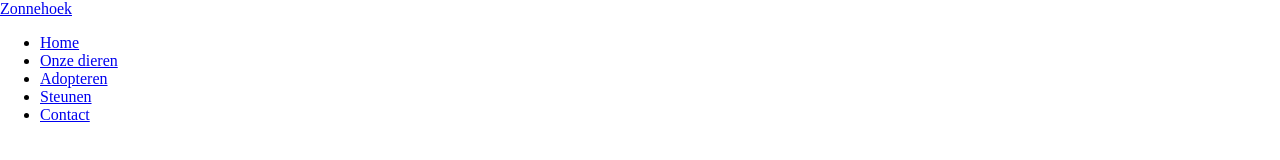
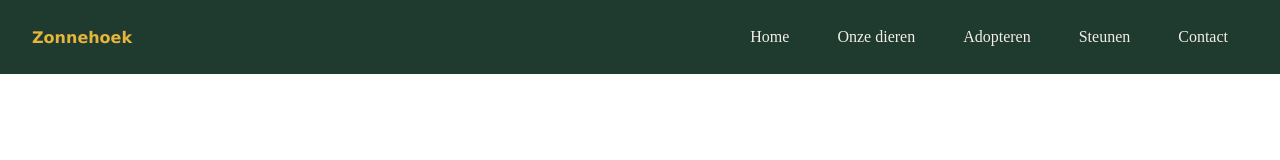
Before and after one commit to sebastien-anslot/webtechnology, a plain HTML site: page labo-04/navigatie/index.html in a window 1280 px wide. Drawn offline with Linux system fonts and the light colour scheme.

Commit message:
nivigatie

```diff
--- a/labo-04/navigatie/css/stijl.css
+++ b/labo-04/navigatie/css/stijl.css
@@ -2,7 +2,46 @@
 
 /* === tokens === */
 :root {
-
+    --balk:#1f3a2e;
+    --tekst: #f3efe6;
+    --accent: #e6b53c;
+    --font: Verdana;
 }
 
 /* === your rules === */
+/*boxen*/
+header {
+    display:flex;
+    justify-content: space-between;
+    background-color: var(--balk);
+    padding: 1rem 2rem;
+}
+
+ul {
+    display: flex;
+    padding-left: 0;
+    margin:0;
+    gap: 0.5rem;
+    list-style: none;
+}
+/*inhoud*/
+.logo{
+    color: var(--accent);
+    text-decoration: none;
+    font-weight: 800;
+    display: grid;
+    place-items: center;
+    font-family: var(--font);
+}
+nav a {
+    text-decoration: none;
+    color: var(--tekst);
+    display: block;
+    padding: 0.75rem 1.25rem;
+    border-radius: 0.5rem;
+}
+nav a:hover,
+nav a:focus{
+    background-color: var(--accent);
+    color: var(--balk);
+}
```
